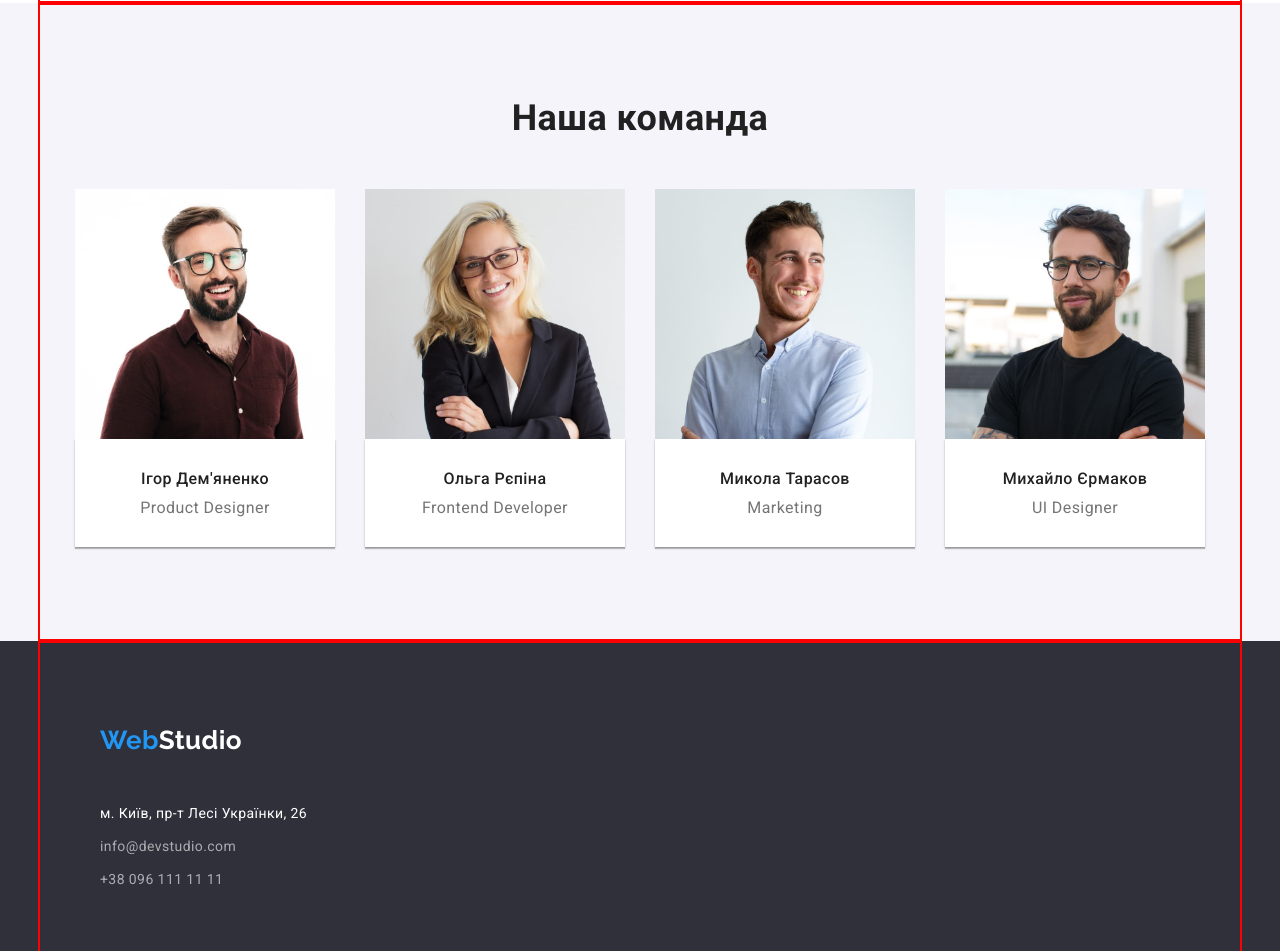
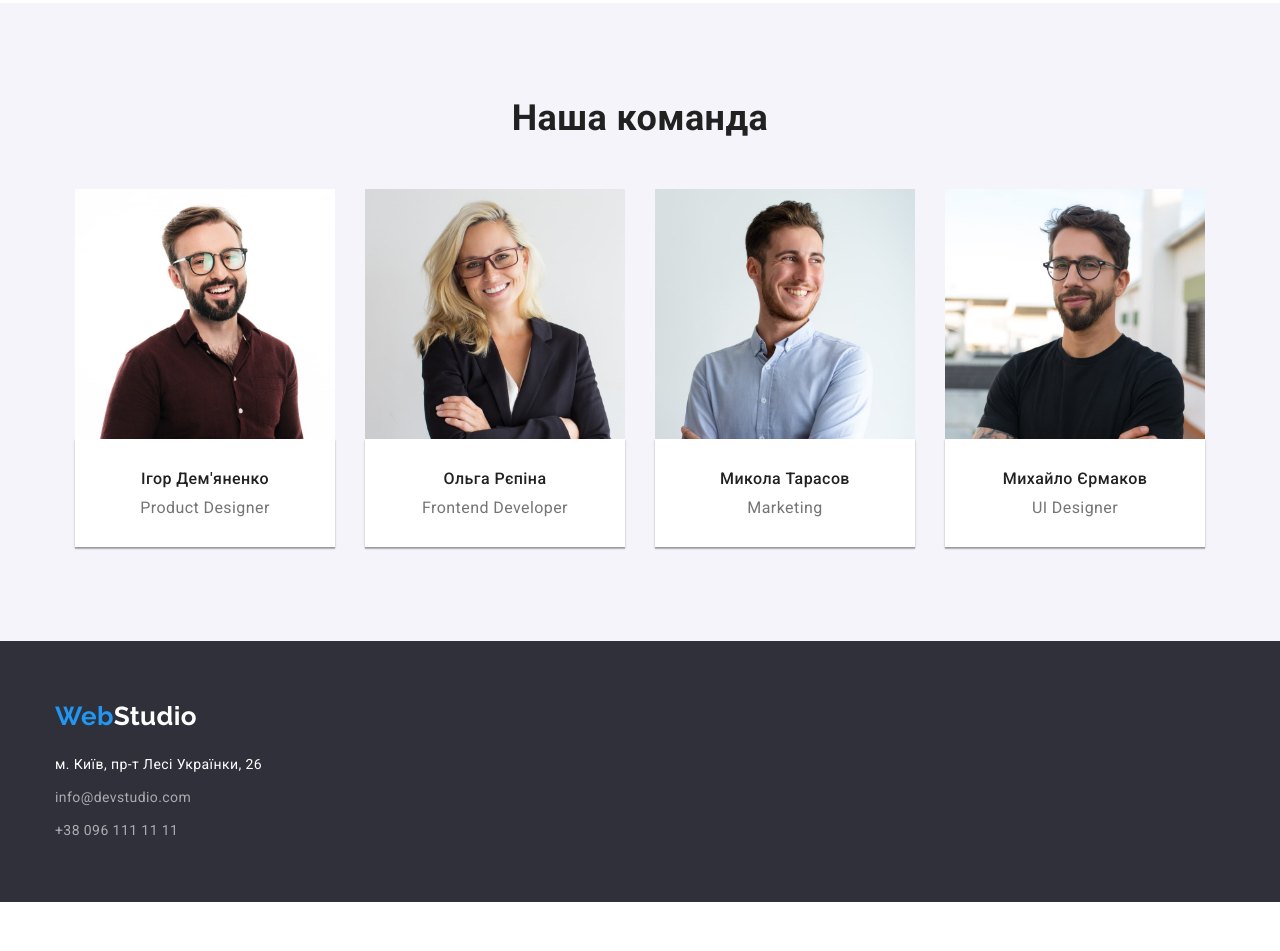
Before and after one commit to Yaro2828/goit-markup-hw-03, a plain HTML site: page index.html in a window 1280 px wide. Shown: the part 1493-2444 px from the top of the page. After the commit the page ends 2395 px from the top, so only its background shows below. Drawn offline with nearby package versions, Linux system fonts and the light colour scheme.

Commit message:
correct margin/padding+footer

```diff
--- a/css/styles.css
+++ b/css/styles.css
@@ -1,3 +1,4 @@
+
 :root {
   --accent-color: #2196f3;
   --primary-text-color: #212121;
@@ -37,7 +38,6 @@ body {
   width: 1200px;
   padding-left: 15px;
   padding-right: 15px;
-  outline: 2px solid red;
   margin: 0 auto;
 }
 
@@ -60,6 +60,10 @@ img {
   margin: -1px;
 }
 
+.section {
+  padding: 94px 0;
+}
+
 /* -----------------------------------HEADER------------------ */
 
 .logo {
@@ -68,6 +72,10 @@ img {
   font-weight: 700;
   font-size: 26px;
   line-height: calc(31 / 26);
+  display: inline-block;
+}
+
+.head-logo {
   color: var(--accent-color);
   margin-right: 93px;
   padding-top: 24px;
@@ -86,8 +94,7 @@ img {
 }
 
 .header-container,
-.header-nav
-{
+.header-nav {
   display: flex;
   align-items: center;
 }
@@ -183,8 +190,6 @@ img {
 
 .values-list {
   display: flex;
-  padding-top: 94px;
-  /* padding-bottom: 94px; */
 }
 
 .values-item:not(:last-child) {
@@ -231,12 +236,10 @@ img {
 }
 
 .section-title {
-  padding-top: 94px;
   margin-bottom: 50px;
 }
 
 .team-list {
-  padding-bottom: 94px;
   display: flex;
   justify-content: center;
 }
@@ -275,11 +278,15 @@ img {
 
 .footer {
   background: var(--hero-footer-color);
+  padding: 60px 0;
 }
 
-.footer-block {
-  padding: 60px;
+.footer-logo {
+  display: inline-block;
+  margin-bottom: 20px;
+  color: var(--accent-color);
 }
+
 .footer-logo-part {
   color: var(--background-text-color);
 }
@@ -289,7 +296,6 @@ img {
   font-style: normal;
   line-height: calc(24 / 14);
   color: var(--background-text-color);
-  margin-top: 20px;
   margin-bottom: 9px;
 }
 
--- a/index.html
+++ b/index.html
@@ -25,7 +25,9 @@
     <header class="header">
       <div class="container header-container">
         <nav class="header-nav">
-          <a class="logo link" href="./index.html">Web<span class="logo-part">Studio</span></a>
+          <a class="logo head-logo link" href="./index.html"
+            >Web<span class="logo-part">Studio</span></a
+          >
           <ul class="header-nav-list list">
             <li class="header-nav-item">
               <a class="header-nav-link current link" href="./index.html">Студія</a>
@@ -58,7 +60,7 @@
           <button class="hero-btn" type="button">Замовити послугу</button>
         </div>
       </section>
-      <section class="values">
+      <section class="values section">
         <div class="container">
           <h2 class="visually-hidden">наші цінності</h2>
           <ul class="values-list list">
@@ -109,7 +111,7 @@
       </section>
 
       <!-- our team -->
-      <section class="team">
+      <section class="team section">
         <div class="container">
           <h2 class="section-title">Наша команда</h2>
           <ul class="team-list list">
@@ -147,8 +149,10 @@
     </main>
     <!-- footer -->
     <footer class="footer">
-      <div class="container footer-block">
-        <a class="logo link" href="./index.html">Web<span class="footer-logo-part">Studio</span></a>
+      <div class="container">
+        <a class="logo footer-logo link" href="./index.html"
+          >Web<span class="footer-logo-part">Studio</span></a
+        >
         <address class="contacts-address">м. Київ, пр-т Лесі Українки, 26</address>
         <ul class="footer-contats-list list">
           <li>
```
Also changed, not shown: portfolio.html (+12 -11 lines).
